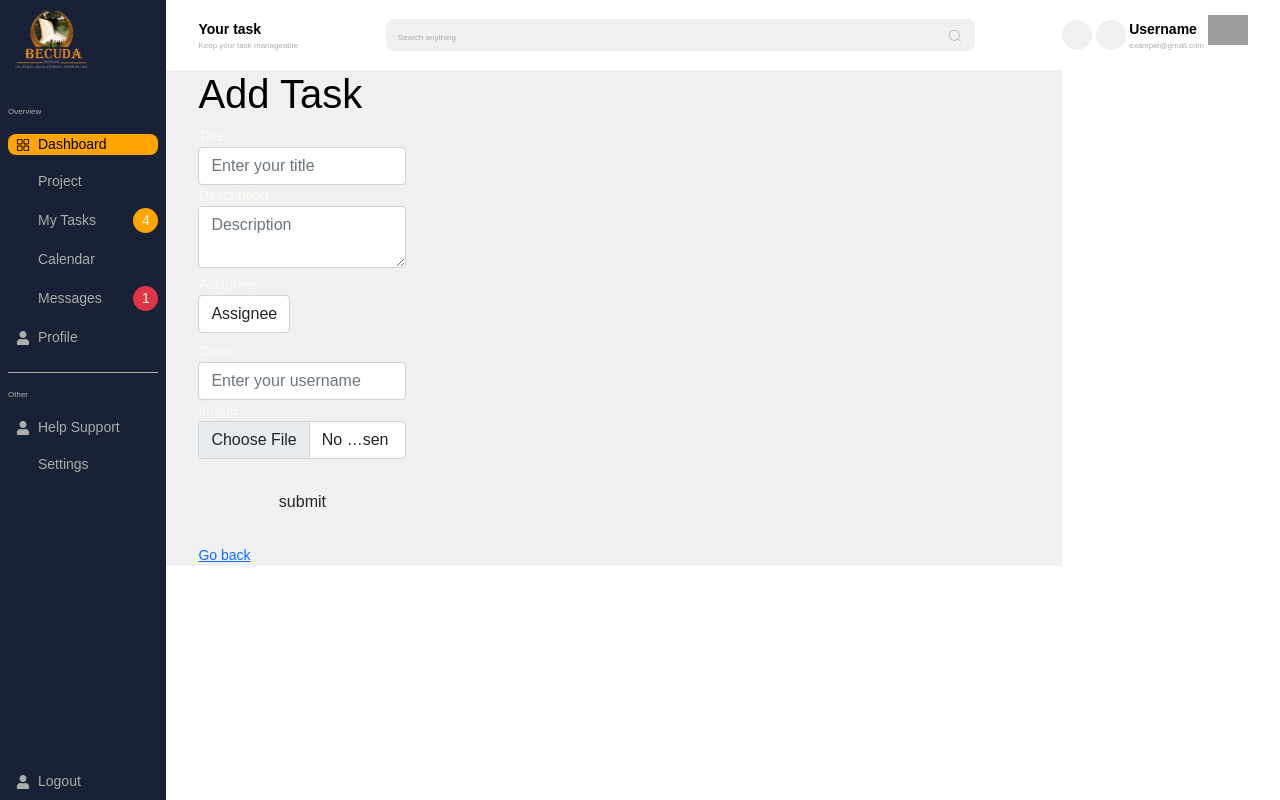
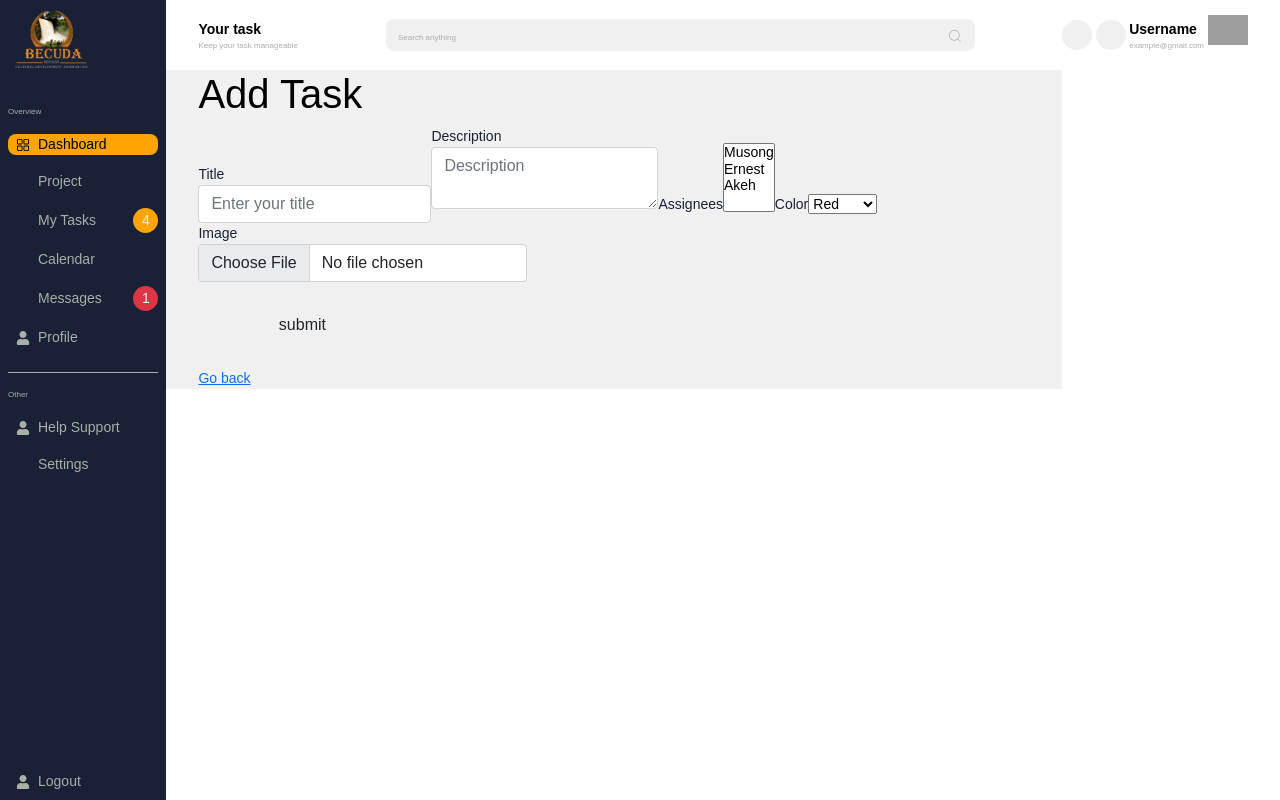
Before and after one commit to ernestmusong/task-manager, a React (Create React App) app: page /add-task in a window 1280 px wide. Built offline with nearby package versions, Linux system fonts and the light colour scheme; grey boxes are pictures that could not be loaded; some icons are missing.

Commit message:
Fix linters

```diff
--- a/src/components/AddTaskForm.js
+++ b/src/components/AddTaskForm.js
@@ -2,19 +2,21 @@
 import React, { useState } from 'react';
 import { useFormik } from 'formik';
 import { NavLink, useNavigate } from 'react-router-dom';
+import { v4 as uuidv4 } from 'uuid';
 import Title from 'components/Title';
 import * as Yup from 'yup';
 
 const AddTaskForm = () => {
-  const tasks = [];
   const navigate = useNavigate();
   const [success, setSuccess] = useState(false);
   const [message, setMessage] = useState('');
+  const [selectedImage, setSelectedImage] = useState(null);
   const formik = useFormik({
     initialValues: {
+      id: uuidv4(),
       title: '',
       description: '',
-      assignee: '',
+      assignees: [],
       color: '',
       image: '',
       status: 'todo',
@@ -24,34 +26,51 @@ const AddTaskForm = () => {
       description: Yup.string()
         .max(200, 'Must be 200 characters or less')
         .required('Description must not be empty'),
-      assignee: Yup.string()
-        .max(50, 'Must be 50 characters or less')
+      assignees: Yup.array()
+        .of(
+          Yup.string().url('Must be a valid URL for the image'),
+        )
+        .min(1, 'At least one assignee must be selected')
         .required('Assignee must not be empty'),
       color: Yup.string().required('Color must not be empty'),
       image: Yup.string(),
       status: Yup.string(),
     }),
     onSubmit: (values) => {
+      const tasks = JSON.parse(localStorage.getItem('tasks')) || [];
+
+      // Convert the image file to a data URL
+      if (values.image instanceof File) {
+        const reader = new FileReader();
+        reader.onload = (event) => {
+          const updatedValues = { ...values, image: event.target.result };
+          tasks.push(updatedValues);
+          localStorage.setItem('tasks', JSON.stringify(tasks));
+          setSuccess(true);
+          setMessage('Task added Successfully!');
+          navigate('/');
+        };
+        reader.readAsDataURL(values.image);
+      } else {
+        // If the image is already a URL or not provided, proceed as usual
         tasks.push(values);
         localStorage.setItem('tasks', JSON.stringify(tasks));
         setSuccess(true);
         setMessage('Task added Successfully!');
         navigate('/');
+      }
     },
   });
 
   return (
     <main className="main">
       <Title title="Add Task" />
-      <div className="signup-component">
+      <div className="task-form">
         <form
           className="register-form"
           onSubmit={formik.handleSubmit}
         >
-          <div>
-            <div className="form-row mx-auto">
-              <div className="form-group col-lg-3">
-                <label style={{ color: 'Var(--softWhite)' }} htmlFor="title">
+          <label style={{ color: 'Var(--darkBlue)' }} htmlFor="title">
             Title
             <input
               type="text"
@@ -71,9 +90,8 @@ const AddTaskForm = () => {
               </span>
             </div>
           ) : null}
-              </div>
-              <div className="form-group col-lg-3">
-                <label style={{ color: 'Var(--softWhite)' }} htmlFor="description">
+
+          <label style={{ color: 'Var(--darkBlue)' }} htmlFor="description">
             Description
             <textarea
               className="form-control"
@@ -93,47 +111,52 @@ const AddTaskForm = () => {
 
             </div>
           ) : null}
-              </div>
-              <div className="form-group col-lg-3">
-                <label style={{ color: 'Var(--softWhite)' }} htmlFor="assignee" className="form-label">
-                  Assignee
+
+          <label style={{ color: 'Var(--darkBlue)' }} htmlFor="assignees" className="form-label">
+            Assignees
             <select
-                    className="form-control"
-                    name="assignee"
-                    id="assignee"
-                    {...formik.getFieldProps('assignee')}
+              className="add-form-select"
+              name="assignees"
+              id="assignees"
+              multiple
+              onChange={(e) => formik.setFieldValue('assignees', Array.from(e.target.selectedOptions, (option) => option.value))}
+              value={formik.values.assignees}
             >
-                    <option className="text-muted" value="" disabled selected hidden>Assignee</option>
-                    <option value="Musong">Musong</option>
-                    <option value="Ernest">Ernest</option>
-                    <option value="Akeh">Akeh</option>
+              {/* <option className="text-muted" value="">
+                      Assignees
+                    </option> */}
+              <option value="https://tse1.mm.bing.net/th?id=OIP.VAuEzdfI8cRI28R8U0s2zwHaFj&pid=Api&P=0&h=220">
+                Musong
+              </option>
+              <option value="https://tse1.mm.bing.net/th?id=OIP.VAuEzdfI8cRI28R8U0s2zwHaFj&pid=Api&P=0&h=220">
+                Ernest
+              </option>
+              <option value="https://tse1.mm.bing.net/th?id=OIP.VAuEzdfI8cRI28R8U0s2zwHaFj&pid=Api&P=0&h=220">
+                Akeh
+              </option>
             </select>
           </label>
-                {formik.touched.assignee && formik.errors.assignee ? (
+          {formik.touched.assignees && formik.errors.assignees ? (
             <div className="for-error">
               <span className="error-message" aria-live="polite">
-                      {formik.errors.assignee}
+                {formik.errors.assignees}
               </span>
-
             </div>
           ) : null}
-              </div>
-            </div>
 
-            <div className="form-row mx-auto">
-              <div className="form-group col-lg-3">
-                <label style={{ color: 'Var(--softWhite)' }} htmlFor="color">
+          <label style={{ color: 'Var(--darkBlue)' }} htmlFor="color">
             Color
-                  <input
-                    type="text"
-                    className="form-control"
-                    placeholder="Enter your username"
+            <select
+              className="add-form-select"
+              name="color"
               id="color"
-                    name="color"
-                    value={formik.values.color}
-                    onChange={formik.handleChange}
-                    onBlur={formik.handleBlur}
-                  />
+              {...formik.getFieldProps('color')}
+            >
+              <option value="red">Red</option>
+              <option value="green">Green</option>
+              <option value="orange">Orange</option>
+
+            </select>
           </label>
           {formik.touched.color && formik.errors.color ? (
             <div className="for-error">
@@ -143,19 +166,19 @@ const AddTaskForm = () => {
 
             </div>
           ) : null}
-              </div>
-              <div className="form-row mx-auto">
-                <div className="form-group col-lg-3">
-                  <label style={{ color: 'Var(--softWhite)' }} htmlFor="image">
+
+          <label style={{ color: 'Var(--darkBlue)' }} htmlFor="image">
             Image
             <input
               id="image"
               type="file"
               className="form-control"
-                      placeholder="Your email"
               name="image"
-                      value={formik.values.image}
-                      onChange={formik.handleChange}
+              onChange={(e) => {
+                const file = e.target.files[0];
+                formik.setFieldValue('image', file);
+                setSelectedImage(URL.createObjectURL(file)); // Display a preview
+              }}
               onBlur={formik.handleBlur}
             />
           </label>
@@ -164,19 +187,21 @@ const AddTaskForm = () => {
               <span className="error-message" aria-live="polite">
                 {formik.errors.image}
               </span>
-
             </div>
           ) : null}
+          {selectedImage && (
+          <div>
+            <p>Image Preview:</p>
+            <img src={selectedImage} alt="Preview" style={{ maxWidth: '100%', maxHeight: '200px' }} />
           </div>
-              </div>
-            </div>
+          )}
 
-            <div className="form-row mx-auto mt-4 mb-4">
+          <div className=" mt-4 mb-4">
             <div className="form-group col-lg-3">
               <button type="submit" className="btn w-100 btn-block">submit</button>
             </div>
           </div>
-          </div>
+
           {message && (
           <div className="form-group">
             <div
--- a/src/components/Dashboard/FilterForm.js
+++ b/src/components/Dashboard/FilterForm.js
@@ -4,7 +4,6 @@ const FilterForm = () => (
   <div className="select-form-wrap">
     <form className="filter-form">
       <select
-        type="search"
         name="search"
         id="search"
         className="select-input"
--- a/src/components/Dashboard/Home.js
+++ b/src/components/Dashboard/Home.js
@@ -6,7 +6,9 @@ import FilterForm from './FilterForm';
 const Home = () => (
   <main className="main">
     <FilterForm />
-    <TodosList />
+    <div className="all-tasks">
+      <TodosList />
+    </div>
   </main>
 );
 
--- a/src/components/Dashboard/TaskItem.js
+++ b/src/components/Dashboard/TaskItem.js
@@ -11,7 +11,7 @@ const TaskItem = ({ task }) => {
     title,
     description,
     image,
-    assignee,
+    assignees,
   } = task;
   return (
     <article className="task-item">
@@ -30,11 +30,14 @@ const TaskItem = ({ task }) => {
         <img src={image} className="task-item-img" alt="Task" />
       </div>
       )}
-      {assignee.map((a) => (
-        <div className="assignee-img-wrap" key={a.id}>
-          <img src={a.img} className="assignee-img" alt="assignee" />
-        </div>
-      ))}
+      {assignees.map((assignee) => {
+        const id = assignees.indexOf(assignee);
+        return (
+          <div className="assignee-img-wrap" key={id}>
+            <img src={assignee} className="assignee-img" alt="assignee" />
+          </div>
+        );
+      })}
     </article>
   );
 };
--- a/src/components/Dashboard/TodosList.js
+++ b/src/components/Dashboard/TodosList.js
@@ -1,71 +1,31 @@
-import React from 'react';
+import React, { useEffect } from 'react';
 import { FaSquarePlus } from 'react-icons/fa6';
-import { v4 as uuidv4 } from 'uuid';
 import { Link } from 'react-router-dom';
+import { useSelector, useDispatch } from 'react-redux';
+import { setTasks } from 'redux/tasks/tasksSlice';
 import TaskItem from './TaskItem';
 import '../../styles/Tasks.css';
 
-const tasks = [
-  {
-    id: uuidv4(),
-    title: 'Do my work',
-    description: 'some description',
-    assignee: [
-      {
-        id: uuidv4(),
-        name: 'Musong',
-        img: 'https://tse1.mm.bing.net/th?id=OIP.VAuEzdfI8cRI28R8U0s2zwHaFj&pid=Api&P=0&h=220',
-      },
-    ],
-    color: 'red',
-    image: 'https://tse1.mm.bing.net/th?id=OIP.VAuEzdfI8cRI28R8U0s2zwHaFj&pid=Api&P=0&h=220',
-    status: 'todo',
-  },
-  {
-    id: uuidv4(),
-    title: 'Do my work',
-    description: 'some description',
-    assignee: [
-      {
-        id: uuidv4(),
-        name: 'Musong',
-        img: 'https://tse1.mm.bing.net/th?id=OIP.VAuEzdfI8cRI28R8U0s2zwHaFj&pid=Api&P=0&h=220',
-      },
-    ],
-    color: 'red',
-    image: 'https://tse1.mm.bing.net/th?id=OIP.VAuEzdfI8cRI28R8U0s2zwHaFj&pid=Api&P=0&h=220',
-    status: 'todo',
-  },
-  {
-    id: uuidv4(),
-    title: 'Do my work',
-    description: 'some description',
-    assignee: [
-      {
-        id: uuidv4(),
-        name: 'Musong',
-        img: 'https://tse1.mm.bing.net/th?id=OIP.VAuEzdfI8cRI28R8U0s2zwHaFj&pid=Api&P=0&h=220',
-      },
-    ],
-    color: 'red',
-    image: 'https://tse1.mm.bing.net/th?id=OIP.VAuEzdfI8cRI28R8U0s2zwHaFj&pid=Api&P=0&h=220',
-    status: 'todo',
-  },
-
-];
-const TodosList = () => (
+const TodosList = () => {
+  const dispatch = useDispatch();
+  useEffect(() => {
+    dispatch(setTasks());
+  }, [dispatch]);
+  const { tasks } = useSelector((store) => store.tasks);
+  return (
     <div className="tasks-container">
       <div className="tasks-title-wrap">
         <span>To Do</span>
-      <Link to="/" className="tasks-title-icon-wrap">
+        <Link to="/add-task" className="tasks-title-icon-wrap">
           <FaSquarePlus />
           <span style={{ fontSize: '0.5rem' }}>Add new card</span>
         </Link>
       </div>
       <div className="tasks-list">
-      {tasks.map((task) => (<TaskItem key={task.id} task={task} />))}
+        {tasks.map((task) => <TaskItem key={task.id} task={task} />)}
       </div>
     </div>
   );
+};
 
 export default TodosList;
--- a/src/redux/tasks/tasksSlice.js
+++ b/src/redux/tasks/tasksSlice.js
@@ -3,15 +3,17 @@ import { createSlice } from '@reduxjs/toolkit';
 const initialState = {
   tasks: [],
 };
-const allTasks = JSON.parse(localStorage.getItem('allTasks'));
 const tasksSlice = createSlice({
   name: 'tasks',
   initialState,
   reducers: {
-    setTasks: (state) => ({
-      ...state,
-      tasks: (allTasks && allTasks) || [],
-    }),
+    setTasks: (state) => {
+      const allTasks = JSON.parse(localStorage.getItem('tasks')) || [];
+      return {
+        ...state,
+        tasks: allTasks,
+      };
+    },
   },
 });
 
--- a/src/styles/Dashboard.css
+++ b/src/styles/Dashboard.css
@@ -216,6 +216,12 @@
   display: none;
 }
 
+.all-tasks {
+  display: flex;
+  align-items: center;
+  justify-content: space-between;
+}
+
 /* -------------------------------------------------------------------Search form */
 
 .mid-nav {
```
Also changed, not shown: src/App.js (+2 -10 lines). Lines whose indentation alone changed are shown as unchanged.
